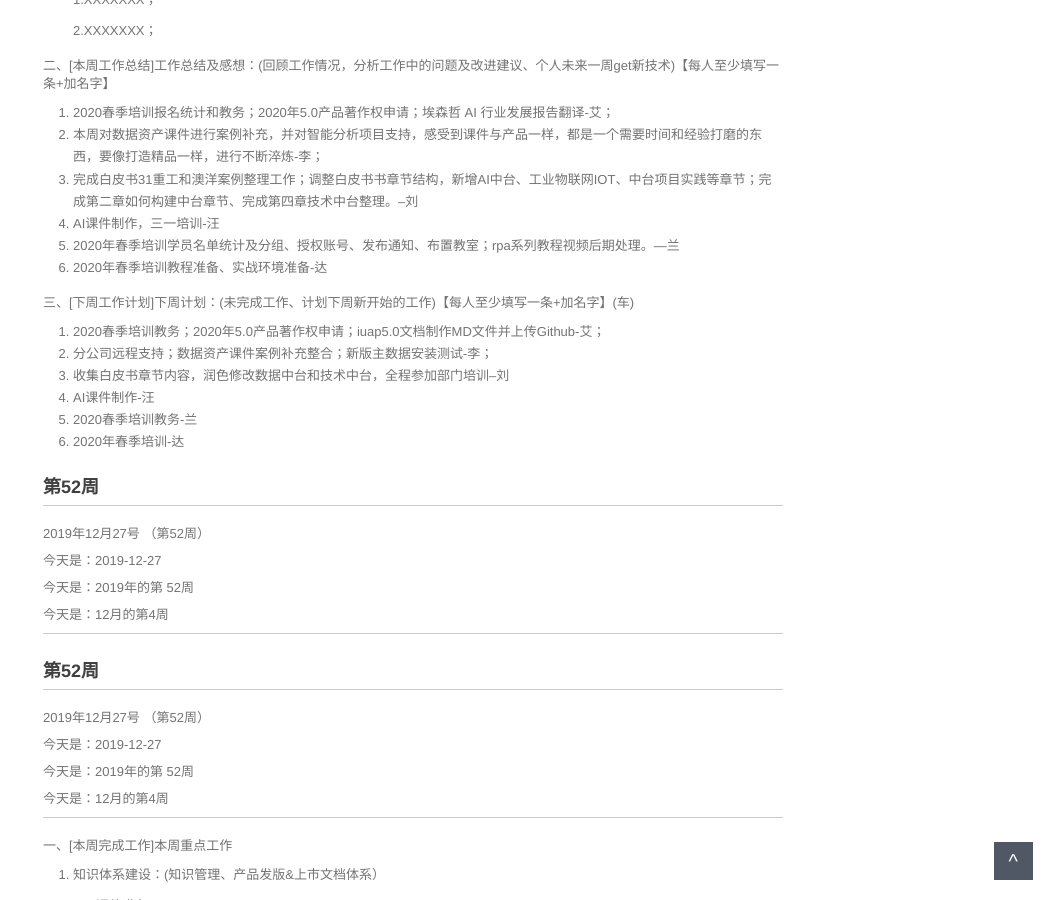
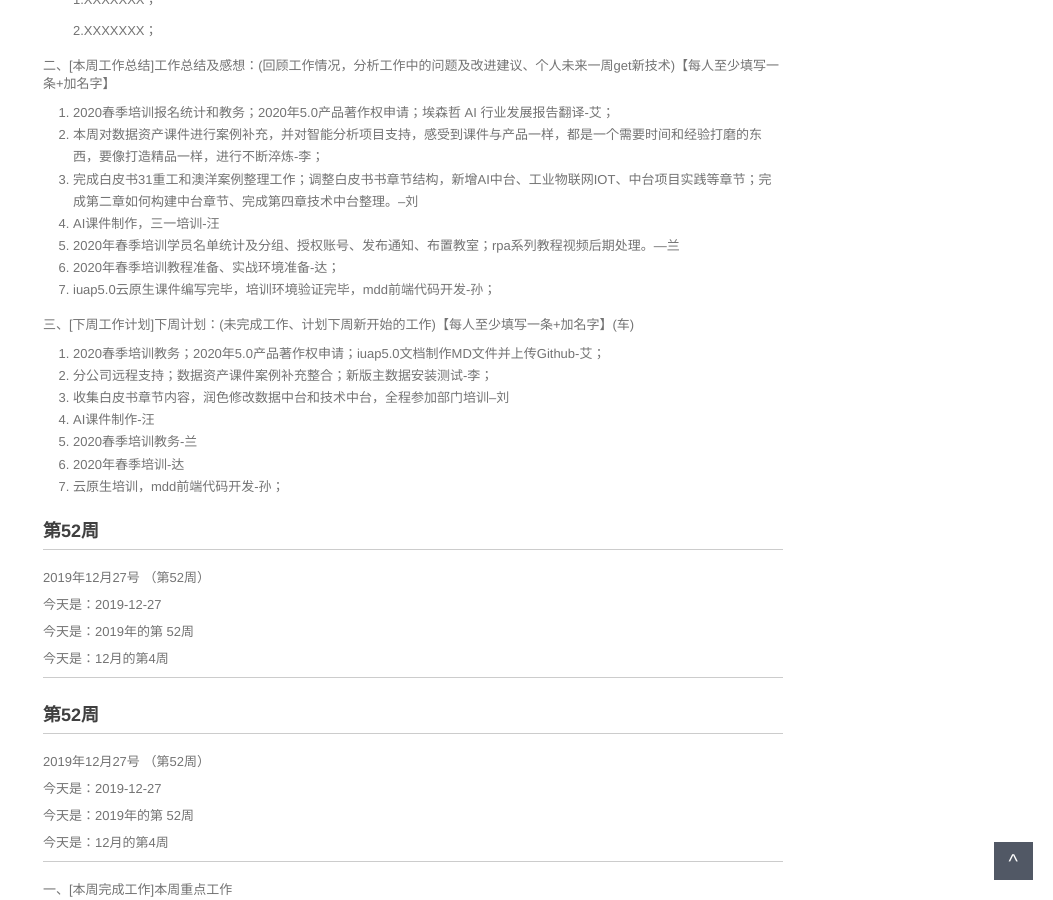
Before and after one commit to walllFlower/blog, a Jekyll site: the page built from _posts/2018-07-17-day_report_cxz.md, in a window 1280 px wide and 900 px high, scrolled down 1200 px. Shown: the whole window, without its empty margins (227-1280 px from the left). Built offline with Jekyll 4.4.1, drawn with Linux system fonts in a browser that asks for light colours; comment, search, counter and statistics services are not loaded.

Commit message:
Update 2018-07-17-day_report_cxz.md

```diff
--- a/_posts/2018-07-17-day_report_cxz.md
+++ b/_posts/2018-07-17-day_report_cxz.md
@@ -78,7 +78,8 @@ categories: 技术运营工作周报
 3. 完成白皮书31重工和澳洋案例整理工作；调整白皮书书章节结构，新增AI中台、工业物联网IOT、中台项目实践等章节；完成第二章如何构建中台章节、完成第四章技术中台整理。--刘
 4. AI课件制作，三一培训-汪
 5. 2020年春季培训学员名单统计及分组、授权账号、发布通知、布置教室；rpa系列教程视频后期处理。—兰
-6. 2020年春季培训教程准备、实战环境准备-达
+6. 2020年春季培训教程准备、实战环境准备-达；
+7. iuap5.0云原生课件编写完毕，培训环境验证完毕，mdd前端代码开发-孙；
 
 三、[下周工作计划]下周计划：(未完成工作、计划下周新开始的工作)【每人至少填写一条+加名字】(车)
 
@@ -88,7 +89,7 @@ categories: 技术运营工作周报
 4. AI课件制作-汪
 5. 2020春季培训教务-兰
 6. 2020年春季培训-达
-
+7. 云原生培训，mdd前端代码开发-孙；
 
 
 
```
